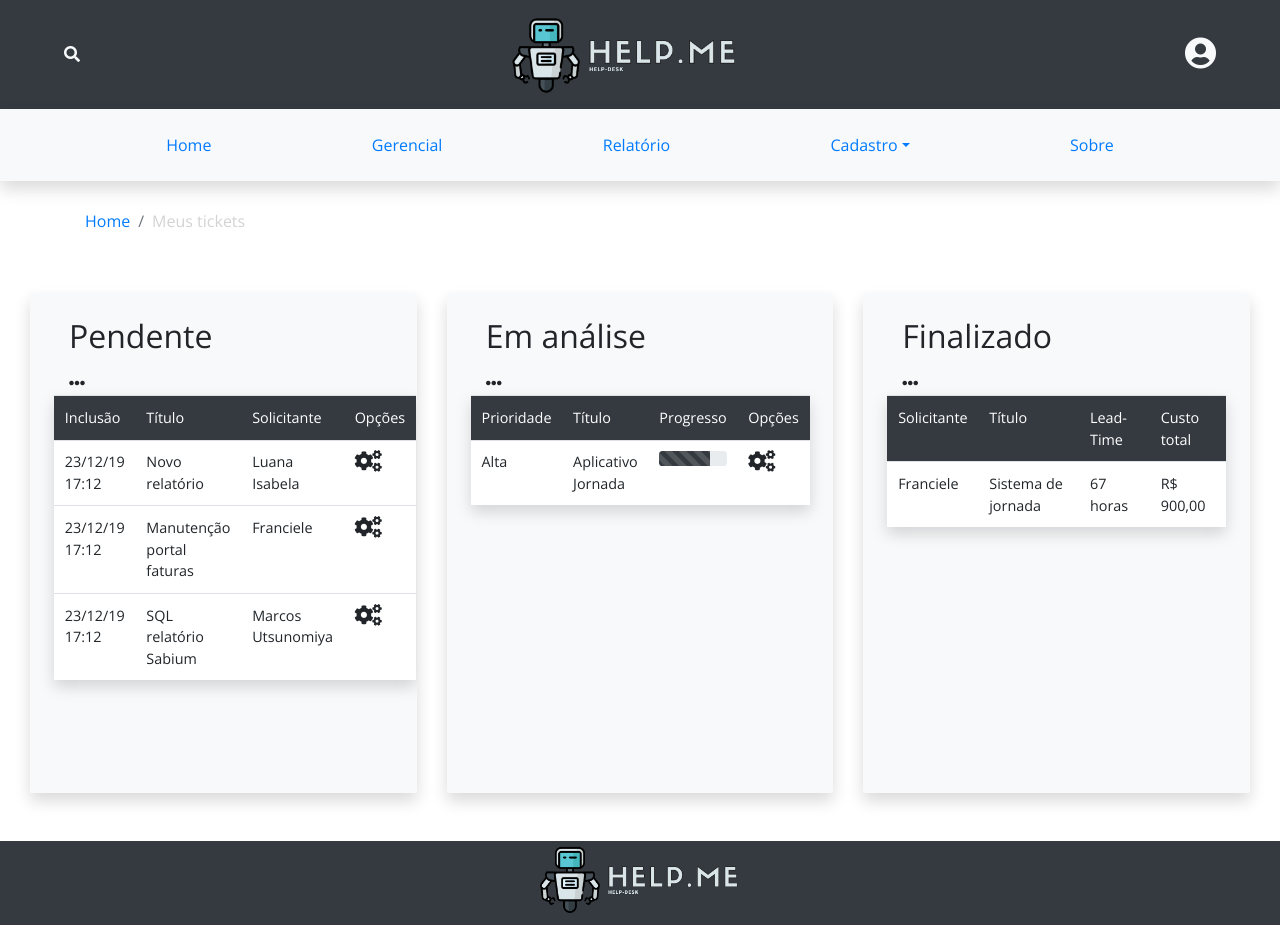
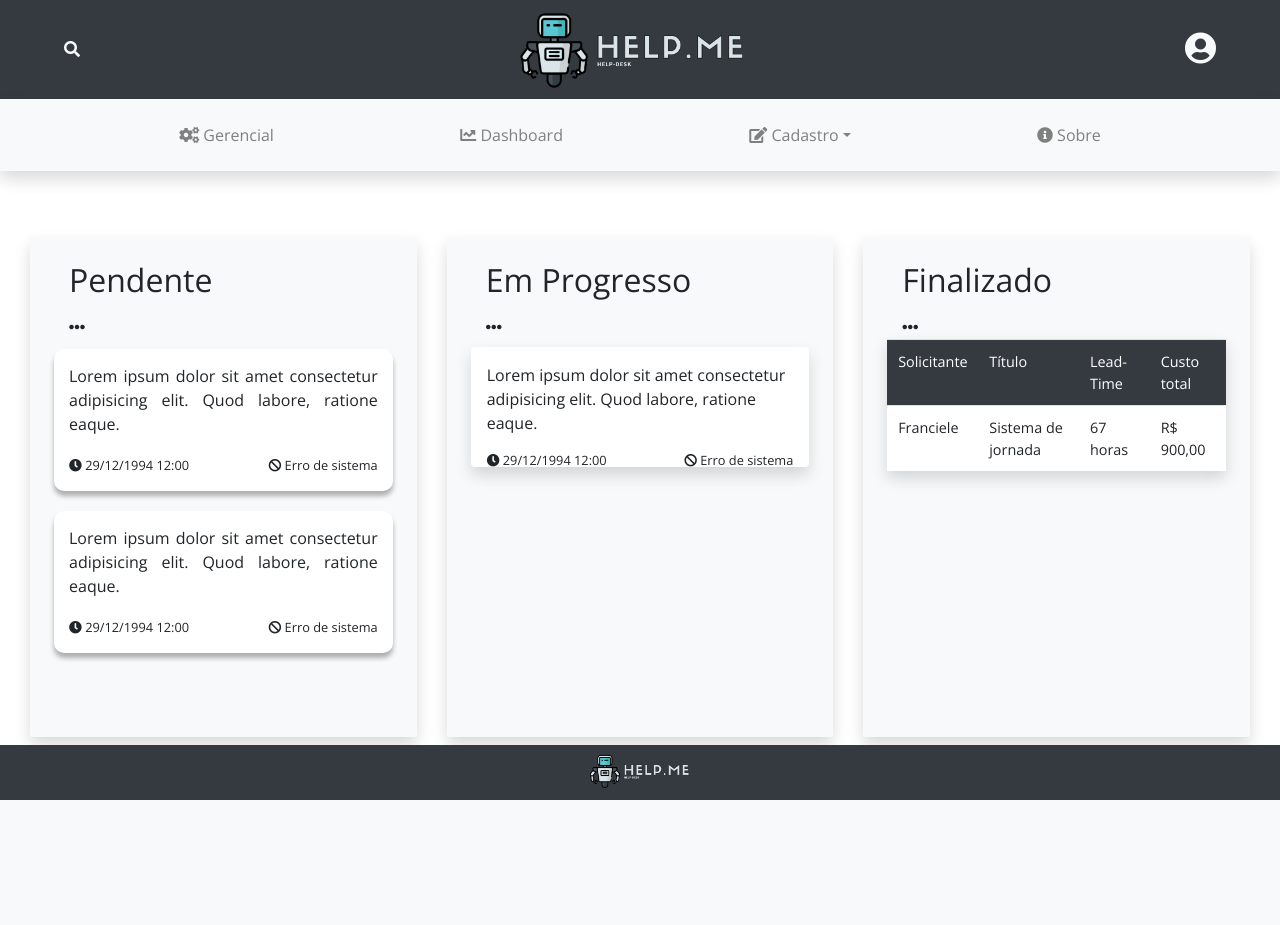
Before and after one commit to mrbrunelli/help-os, a PHP site: page /app/pages/ in a window 1280 px wide. After the commit the page ends 800 px from the top, so only its background shows below. Run offline with PHP 8.4, Linux system fonts and the light colour scheme; the visitor is signed in with stand-in values (Sample User, id 1); data comes from the database, SQL or seed files in the repository; some libraries are stand-ins or nearby versions.

Commit message:
reformulando a pagina gerencial, criando cards com belos designs

```diff
--- a/app/assets/css/style.css
+++ b/app/assets/css/style.css
@@ -36,6 +36,10 @@
 
     .topnav a.ativo {
         border-bottom: 3px solid #007bff;
+    }
+
+    .nav-link {
+        color: grey;
     }
     /* ----------------------------------------------------TELA DE LOGIN */
 
@@ -164,6 +168,20 @@
         font-weight: bolder;
     } */
     /* ------------------------------------------------------- CONTEUDO DA PAGINA GERENCIAL */
+
+    .cards {
+        background-color: white;
+        padding: 15px;
+        margin: 10px 0 10px 0;
+        text-align: justify;
+        border-radius: 10px;
+        box-shadow: 0px 5px 5px 0px rgba(0, 0, 0, 0.3);
+        cursor: pointer;
+    }
+
+    .cards:hover {
+        background-color: #f8f9fa;
+    }
 
     .box {
         border-radius: 2px;
--- a/app/pages/footer.php
+++ b/app/pages/footer.php
@@ -1,7 +1,7 @@
     <!-- FOOTER DA PAGINA  -->
-    <footer class="bg-light">
+    <footer class="fixed-bottom">
         <div class="py-1 bg-dark text-light text-center">
-            <h2 class="font-weight-light"><a href="#inicio"><img src="../assets/img/logo.png" width="200"></a></h2>
+            <h2 class="font-weight-light"><a href="#inicio"><img src="../assets/img/logo.png" width="100"></a></h2>
         </div>
 
     </footer>
--- a/app/pages/gerencial.php
+++ b/app/pages/gerencial.php
@@ -1,8 +1,13 @@
+<?php
+if ($_SESSION['UsuarioTipo'] == '1') {
+  echo ' <script> window.location.href="index.php?pg=tickets" </script> ';
+}
+?>
 <div class="container-fluid mb-5">
   <div class="row justify-content-center">
 
     <div class="col-12 col-md-6 col-lg-4 mt-3">
-      <div class="table-responsive p-4 bg-light shadow box">
+      <div class="p-4 bg-light shadow box">
         <div class="row">
           <div class="col-11">
             <h2 class="titulo">Pendente</h2>
@@ -20,69 +25,32 @@
             </div>
           </div>
         </div>
-        <table class="table table-hover bg-white shadow">
-          <thead class="dark">
-            <tr>
-              <td>Inclusão</td>
-              <td>Título</td>
-              <td>Solicitante</td>
-              <td>Opções</td>
-            </tr>
-          </thead>
-          <tbody>
-            <tr>
-              <td> <?= date('d/m/y H:i') ?> </td>
-              <td>Novo relatório</td>
-              <td>Luana Isabela</td>
-              <td>
-                <div class="dropdown">
-                  <a type="button" id="dropdownjoinha" data-toggle="dropdown" aria-haspopup="true" aria-expanded="false">
-                    <i class="fas fa-cogs fa-1em"></i>
-                  </a>
-                  <div class="dropdown-menu shadow" aria-labelledby="dropdownjoinha">
-                    <a class="dropdown-item "><i class="fas fa-search"></i> Detalhes</a>
-                    <a class="dropdown-item"><i class="far fa-thumbs-up"></i> Aceitar</a>
-                    <a class="dropdown-item"><i class="far fa-thumbs-down"></i> Recusar</a>
+        <div class="row">
+          <div class="col-12 cards">
+            <p>Lorem ipsum dolor sit amet consectetur adipisicing elit. Quod labore, ratione eaque.</p>
+            <div class="row justify-content-between">
+              <div>
+                <small><i class="fa fa-clock"></i> 29/12/1994 12:00</small>
+              </div>
+              <div>
+                <small><i class="fa fa-ban"></i> Erro de sistema</small>
               </div>
             </div>
-              </td>
-            </tr>
-            <tr>
-              <td> <?= date('d/m/y H:i') ?> </td>
-              <td>Manutenção portal faturas</td>
-              <td>Franciele</td>
-              <td>
-                <div class="dropdown">
-                  <a type="button" id="dropdownjoinha" data-toggle="dropdown" aria-haspopup="true" aria-expanded="false">
-                    <i class="fas fa-cogs fa-1em"></i>
-                  </a>
-                  <div class="dropdown-menu shadow" aria-labelledby="dropdownjoinha">
-                    <a class="dropdown-item"><i class="fas fa-search"></i> Detalhes</a>
-                    <a class="dropdown-item"><i class="far fa-thumbs-up"></i> Aceitar</a>
-                    <a class="dropdown-item"><i class="far fa-thumbs-down"></i> Recusar</a>
           </div>
         </div>
-              </td>
-            </tr>
-            <tr>
-              <td> <?= date('d/m/y H:i') ?> </td>
-              <td>SQL relatório Sabium</td>
-              <td>Marcos Utsunomiya</td>
-              <td>
-                <div class="dropdown">
-                  <a type="button" id="dropdownjoinha" data-toggle="dropdown" aria-haspopup="true" aria-expanded="false">
-                    <i class="fas fa-cogs fa-1em"></i>
-                  </a>
-                  <div class="dropdown-menu shadow" aria-labelledby="dropdownjoinha">
-                    <a class="dropdown-item"><i class="fas fa-search"></i> Detalhes</a>
-                    <a class="dropdown-item"><i class="far fa-thumbs-up"></i> Aceitar</a>
-                    <a class="dropdown-item"><i class="far fa-thumbs-down"></i> Recusar</a>
+        <div class="row">
+          <div class="col-12 cards">
+            <p>Lorem ipsum dolor sit amet consectetur adipisicing elit. Quod labore, ratione eaque.</p>
+            <div class="row justify-content-between">
+              <div>
+                <small><i class="fa fa-clock"></i> 29/12/1994 12:00</small>
+              </div>
+              <div>
+                <small><i class="fa fa-ban"></i> Erro de sistema</small>
               </div>
             </div>
-              </td>
-            </tr>
-          </tbody>
-        </table>
+          </div>
+        </div>
       </div>
     </div>
 
@@ -90,7 +58,7 @@
       <div class="table-responsive p-4 bg-light shadow box">
         <div class="row">
           <div class="col-11">
-            <h2 class="titulo">Em análise</h2>
+            <h2 class="titulo">Em Progresso</h2>
           </div>
           <div class="col-1">
             <div class="dropdown">
@@ -105,39 +73,11 @@
             </div>
           </div>
         </div>
-        <table class="table table-hover bg-white shadow">
-          <thead class="dark">
-            <tr>
-              <td>Prioridade</td>
-              <td>Título</td>
-              <td>Progresso</td>
-              <td>Opções</td>
-            </tr>
-          </thead>
-          <tbody>
-            <tr>
-              <td>Alta</td>
-              <td>Aplicativo Jornada</td>
-              <td>
-                <div class="progress">
-                  <div class="bg-dark progress-bar progress-bar-striped progress-bar-animated" role="progressbar" aria-valuenow="75" aria-valuemin="0" aria-valuemax="100" style="width: 75%"></div>
+        <div class="shadow rounded p-3 bg-white my-2">
+          <p>Lorem ipsum dolor sit amet consectetur adipisicing elit. Quod labore, ratione eaque.</p>
+          <small class="float-left"><i class="fa fa-clock"></i> 29/12/1994 12:00</small>
+          <small class="float-right"><i class="fa fa-ban"></i> Erro de sistema</small>
         </div>
-              </td>
-              <td>
-                <div class="dropdown">
-                  <a type="button" id="dropdownjoinha" data-toggle="dropdown" aria-haspopup="true" aria-expanded="false">
-                    <i class="fas fa-cogs fa-1em"></i>
-                  </a>
-                  <div class="dropdown-menu shadow" aria-labelledby="dropdownjoinha">
-                    <a class="dropdown-item"><i class="fas fa-search"></i> Detalhes</a>
-                    <a class="dropdown-item"><i class="fas fa-check"></i> Concluído</a>
-                    <a class="dropdown-item"><i class="fas fa-ban"></i> Cancelar</a>
-                  </div>
-                </div>
-              </td>
-            </tr>
-          </tbody>
-        </table>
       </div>
     </div>
 
--- a/app/pages/header.php
+++ b/app/pages/header.php
@@ -3,7 +3,28 @@
 require_once '../../backend/conexao.php';
 require_once '../../backend/funcoes.php';
 
-$_SESSION['UsuarioTipo'] != '2' ? $menu = "style='display:none'" : $menu = "";
+$_SESSION['UsuarioTipo'] == '1' ? $menu_usuario = "display:none;" : $menu_usuario = "";
+$_SESSION['UsuarioTipo'] == '3' ? $menu_atendente = "display:none;" : $menu_atendente = "";
+
+$pg_tickets = "";
+$pg_dashboard = "";
+$pg_gerencial = "";
+$pg_sobre = "";
+
+if (isset($_GET['pg'])) {
+    if ($_GET['pg'] == 'tickets') {
+        $pg_tickets = "color:black !important;font-weight:bold;";
+    }
+    if ($_GET['pg'] == 'gerencial') {
+        $pg_gerencial =  "color:black !important;font-weight:bold;";
+    }
+    if ($_GET['pg'] == 'dashboard') {
+        $pg_dashboard =  "color:black !important;font-weight:bold;";
+    }
+    if ($_GET['pg'] == 'sobre') {
+        $pg_sobre =  "color:black !important;font-weight:bold;";
+    }
+}
 
 ?>
 <!doctype html>
@@ -90,9 +111,7 @@
 
                 </li>
                 <li class="nav-item">
-                    <a href="index.php?pg=home" class="navbar-brand">
-                        <img src="../assets/img/logo.png" width="150" style="transform: scale(1.5)">
-                    </a>
+                    <img src="../assets/img/logo.png" width="150" style="transform: scale(1.5)">
                 </li>
                 <li class="nav-item">
                     <!-- MENU DO USUARIO -->
@@ -116,21 +135,21 @@
 
     </header>
     <!-- SEGUNDO NAV -->
-    <nav class="navbar-nav navbar-light bg-light shadow sticky-top">
+    <nav class="navbar-nav navbar-light bg-light shadow sticky-top" style="margin-bottom:50px">
         <ul class="navbar nav justify-content-around py-3 container">
-            <li class="nav-item">
-                <a href="index.php?pg=home" class="nav-link">Home</a>
+            <li class="nav-item" style="<?= $menu_atendente; ?>">
+                <a href=" index.php?pg=tickets" class="nav-link" style="<?= $pg_tickets; ?>"> <i class="fas fa-clipboard-list"></i> Tickets</a>
             </li>
-            <li class="nav-item" <?php echo $menu; ?>>
-                <a href="index.php?pg=gerencial" class="nav-link">Gerencial</a>
+            <li class="nav-item" style="<?= $menu_usuario; ?>">
+                <a href="index.php?pg=gerencial" class="nav-link" style="<?= $pg_gerencial; ?>"> <i class="fa fa-cogs"></i> Gerencial</a>
             </li>
-            <li class="nav-item" <?php echo $menu; ?>>
-                <a href="index.php?pg=relatorio" class="nav-link">Relatório</a>
+            <li class="nav-item" style="<?= $menu_usuario ?>">
+                <a href="index.php?pg=dashboard" class="nav-link" style="<?= $pg_dashboard; ?>"><i class="fas fa-chart-line"></i> Dashboard</a>
             </li>
             <!-- MENU DROPDOWN GERENCIAL  -->
-            <div class="dropdown" <?php echo $menu; ?>>
+            <div class="dropdown" style="<?= $menu_usuario; ?>">
                 <li class="nav-item">
-                    <a href="" class="nav-link dropdown-toggle" id="dropdown-gerencial" data-toggle="dropdown" aria-haspopup="true" aria-expanded="false">Cadastro</a>
+                    <a href="" class="nav-link dropdown-toggle" id="dropdown-gerencial" data-toggle="dropdown" aria-haspopup="true" aria-expanded="false"> <i class="fa fa-edit"></i> Cadastro</a>
                     <div class="dropdown-menu shadow position-absolute" aria-labelledby="dropdown-gerencial">
                         <!-- LINK QUE ATIVA O MODAL PARA CADASTRAR USUARIOS  -->
                         <a href="" class="dropdown-item" data-toggle="modal" data-target="#add-usuario"><i class="fas fa-plus-circle"></i> Cadastrar usuários</a>
@@ -138,40 +157,7 @@
                 </li>
             </div>
             <li class="nav-item">
-                <a href="index.php?pg=sobre" class="nav-link">Sobre</a>
+                <a href="index.php?pg=sobre" class="nav-link" style="<?php echo $pg_sobre; ?>"> <i class="fas fa-info-circle"></i> Sobre</a>
             </li>
         </ul>
     </nav>
-
-
-
-
-
-    <?php
-
-    $breadcrumb = 'Meus tickets';
-
-    if (isset($_GET['pg'])) {
-        if ($_GET['pg'] == 'relatorio') {
-            $breadcrumb = "Relatório";
-        }
-        if ($_GET['pg'] == 'gerencial') {
-            $breadcrumb = "Gerencial";
-        }
-        if ($_GET['pg'] == 'sobre') {
-            $breadcrumb = "Sobre";
-        }
-    }
-
-
-    echo '
-        <div class="py-3 container">
-            <nav aria-label="breadcrumb">
-                <ol class="breadcrumb bg-transparent" style="padding: 0.75rem 0rem !important;">
-                    <li class="breadcrumb-item"><a href="#">Home</a></li>
-                    <li class="breadcrumb-item active" aria-current="page">'. $breadcrumb . '</li>
-                </ol>
-            </nav>
-        </div>';
-
-    ?>
--- a/app/pages/index.php
+++ b/app/pages/index.php
@@ -9,10 +9,10 @@
 require_once 'modal.php';
 
 
-if ($_SESSION['UsuarioTipo'] == '2') {
+if ($_SESSION['UsuarioTipo'] == 3) {
     isset($_GET['pg']) ? $pg = trim($_GET['pg']) : $pg = "gerencial";
 } else {
-    isset($_GET['pg']) ? $pg = trim($_GET['pg']) : $pg = "home";
+    isset($_GET['pg']) ? $pg = trim($_GET['pg']) : $pg = "tickets";
 }
 
 $pg = $pg . ".php";
--- a/app/pages/modal.php
+++ b/app/pages/modal.php
@@ -198,19 +198,7 @@
   <div class="modal fade" id="modalTicket" tabindex="-1" role="dialog" aria-labelledby="TituloModalCentralizado" aria-hidden="true">
       <div class="modal-dialog modal-xl" role="document">
           <div class="modal-content">
-              <div>
-                  <div class="bg-dark text-light col-12 text-center">
-                      <h1 class="font-weight-light py-3" id="titulo-ticket"></h1>
-                  </div>
-              </div>
-              <div class="modal-body">
-                  <div class="row">
-                      <div class="col-sm-12">
-                          <div class="table-responsive" id="conteudoTicket">
-
-                          </div>
-                      </div>
-                  </div>
+              <div class="modal-body" id="conteudoTicket">
               </div>
               <div class="modal-footer">
                   <button type="reset" class="btn btn-light" data-dismiss="modal"><i class="far fa-times-circle"></i> Fechar</button>
--- a/backend/services.php
+++ b/backend/services.php
@@ -47,9 +47,9 @@
     $insert = DBCreate('ticket',$ticket);
 
     if ($insert) {
-      Header('Location: ../app/pages/index.php?pg=home&r=success');
+      Header('Location: ../app/pages/index.php?pg=tickets&r=success');
     } else {
-      Header('Location: ../app/pages/index.php?pg=home&r=error');
+      Header('Location: ../app/pages/index.php?pg=tickets&r=error');
     }
   }
 
@@ -96,7 +96,7 @@
 
         $_SESSION['UsuarioID'] = $busca_usuario[0]['idatendente'];
         $_SESSION['UsuarioNome'] = $busca_usuario[0]['nome'];
-        $_SESSION['UsuarioTipo'] = 2;
+        $_SESSION['UsuarioTipo'] = 3;
         echo 1;
         exit;
       } else {
```
Also changed, not shown: app/pages/dashboard.php (added, +171 -0 lines), app/pages/relatorio.php (deleted, +0 -126 lines), app/pages/sobre.php (+11 -3 lines), backend/elements.php (+28 -22 lines), app/pages/tickets.php (renamed from app/pages/home.php). Lines whose indentation alone changed are shown as unchanged.
